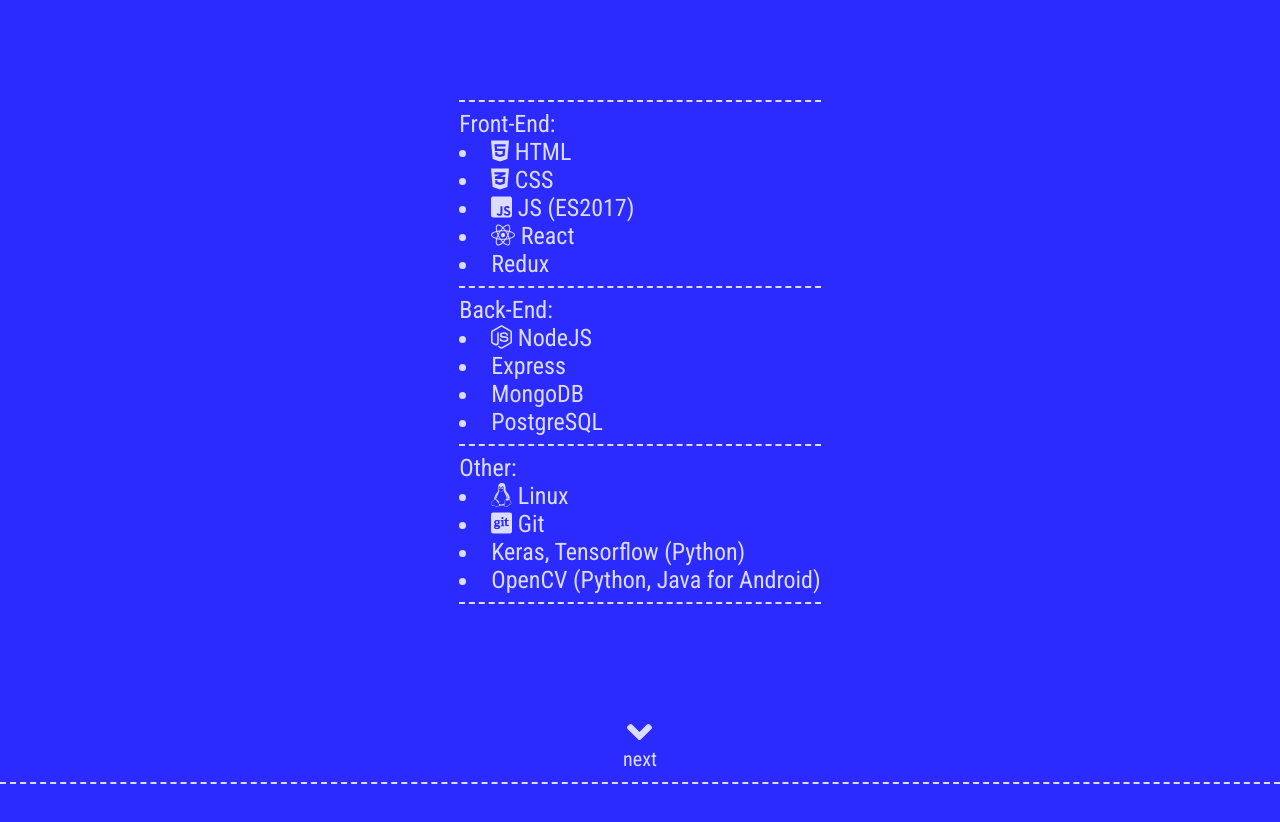
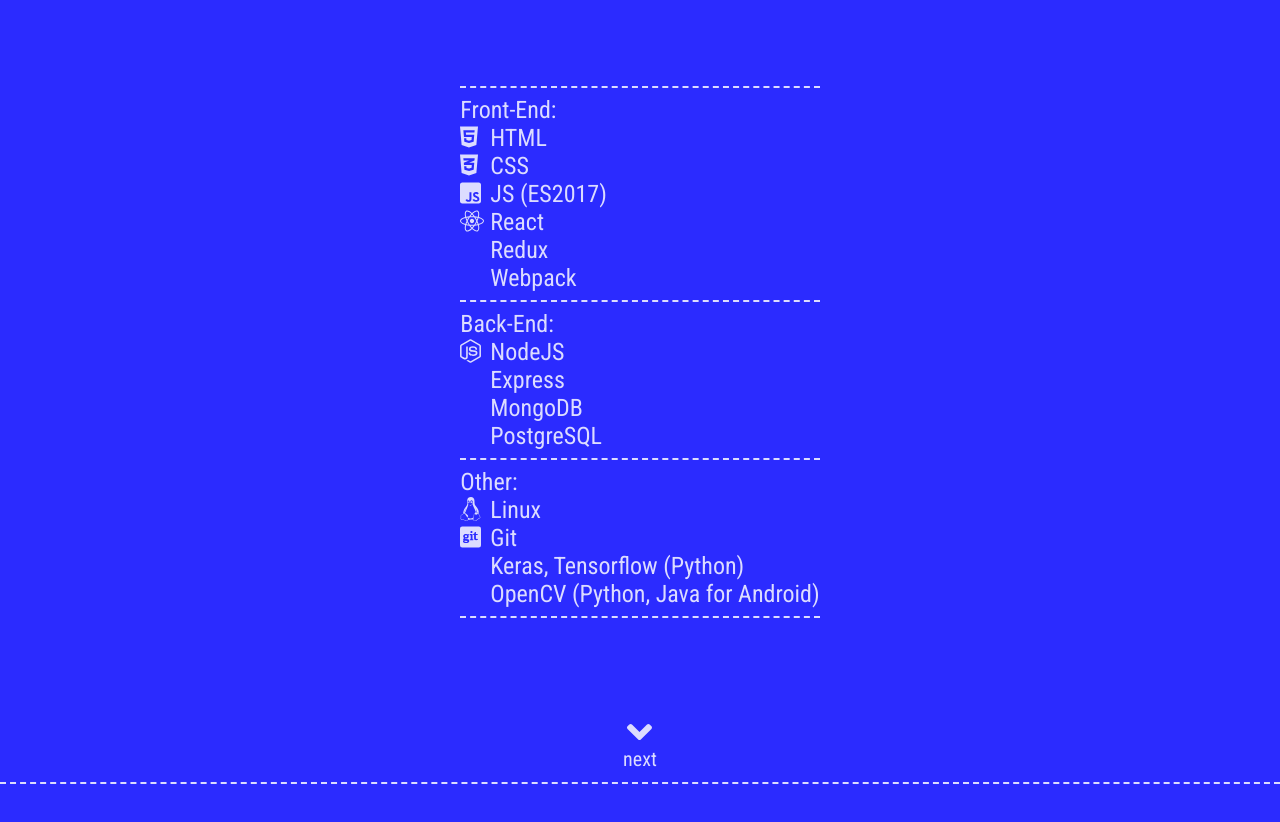
Before and after one commit to WalenPiotr/portfolio, a React app: page / in a window 1280 px wide. Shown: the part 820-1642 px from the top of the page. Built offline with nearby package versions, Linux system fonts and the light colour scheme.

Commit message:
Add icon wrapper to skills list

```diff
--- a/src/components/Skills.tsx
+++ b/src/components/Skills.tsx
@@ -20,41 +20,100 @@ const Section = styled.div`
     margin-bottom: 8px;
 `;
 
+const List = styled.ul`
+    list-style-type: none;
+    list-style-position: inside;
+    margin: 0;
+    padding: 0;
+`;
+
+const IconWrapper = styled.div`
+    width: 30px;
+`;
+
+const Item = styled.li`
+    display: flex;
+`;
+
 const Skills = ({ theme }: ISkills) => (
     <Box theme={theme}>
         <Section theme={theme} />
         <div>Front-End:</div>
-        <li>
-            <FontAwesomeIcon icon={['fab', 'html5']} /> HTML
-        </li>
-        <li>
-            <FontAwesomeIcon icon={['fab', 'css3-alt']} /> CSS
-        </li>
-        <li>
-            <FontAwesomeIcon icon={['fab', 'js-square']} /> JS (ES2017)
-        </li>
-        <li>
-            <FontAwesomeIcon icon={['fab', 'react']} /> React
-        </li>
-        <li>Redux</li>
+        <List>
+            <Item>
+                <IconWrapper>
+                    <FontAwesomeIcon icon={['fab', 'html5']} />
+                </IconWrapper>{' '}
+                HTML
+            </Item>
+            <Item>
+                <IconWrapper>
+                    <FontAwesomeIcon icon={['fab', 'css3-alt']} />
+                </IconWrapper>
+                CSS
+            </Item>
+            <Item>
+                <IconWrapper>
+                    <FontAwesomeIcon icon={['fab', 'js-square']} />
+                </IconWrapper>
+                JS (ES2017)
+            </Item>
+            <Item>
+                <IconWrapper>
+                    <FontAwesomeIcon icon={['fab', 'react']} />
+                </IconWrapper>
+                React
+            </Item>
+            <Item>
+                <IconWrapper />Redux
+            </Item>
+            <Item>
+                <IconWrapper />Webpack
+            </Item>
+        </List>
         <Section theme={theme} />
-        <div>Back-End:</div>
-        <li>
-            <FontAwesomeIcon icon={['fab', 'node-js']} /> NodeJS
-        </li>
-        <li>Express</li>
-        <li>MongoDB</li>
-        <li>PostgreSQL</li>
+        <List>
+            <div>
+                <IconWrapper />Back-End:
+            </div>
+            <Item>
+                <IconWrapper>
+                    <FontAwesomeIcon icon={['fab', 'node-js']} />
+                </IconWrapper>
+                NodeJS
+            </Item>
+            <Item>
+                <IconWrapper />Express
+            </Item>
+            <Item>
+                <IconWrapper />MongoDB
+            </Item>
+            <Item>
+                <IconWrapper />PostgreSQL
+            </Item>
+        </List>
         <Section theme={theme} />
         <div>Other:</div>
-        <li>
-            <FontAwesomeIcon icon={['fab', 'linux']} /> Linux
-        </li>
-        <li>
-            <FontAwesomeIcon icon={['fab', 'git-square']} /> Git
-        </li>
-        <li>Keras, Tensorflow (Python)</li>
-        <li>OpenCV (Python, Java for Android)</li>
+        <List>
+            <Item>
+                <IconWrapper>
+                    <FontAwesomeIcon icon={['fab', 'linux']} />
+                </IconWrapper>
+                Linux
+            </Item>
+            <Item>
+                <IconWrapper>
+                    <FontAwesomeIcon icon={['fab', 'git-square']} />
+                </IconWrapper>
+                Git
+            </Item>
+            <Item>
+                <IconWrapper />Keras, Tensorflow (Python)
+            </Item>
+            <Item>
+                <IconWrapper />OpenCV (Python, Java for Android)
+            </Item>
+        </List>
         <Section theme={theme} />
     </Box>
 );
```
